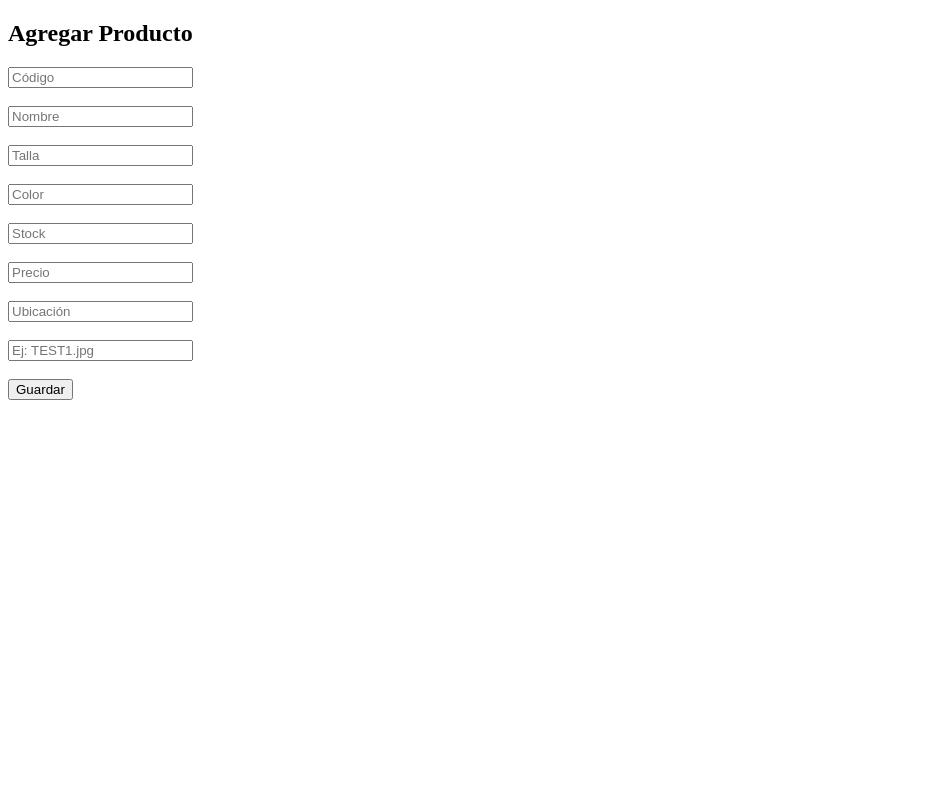
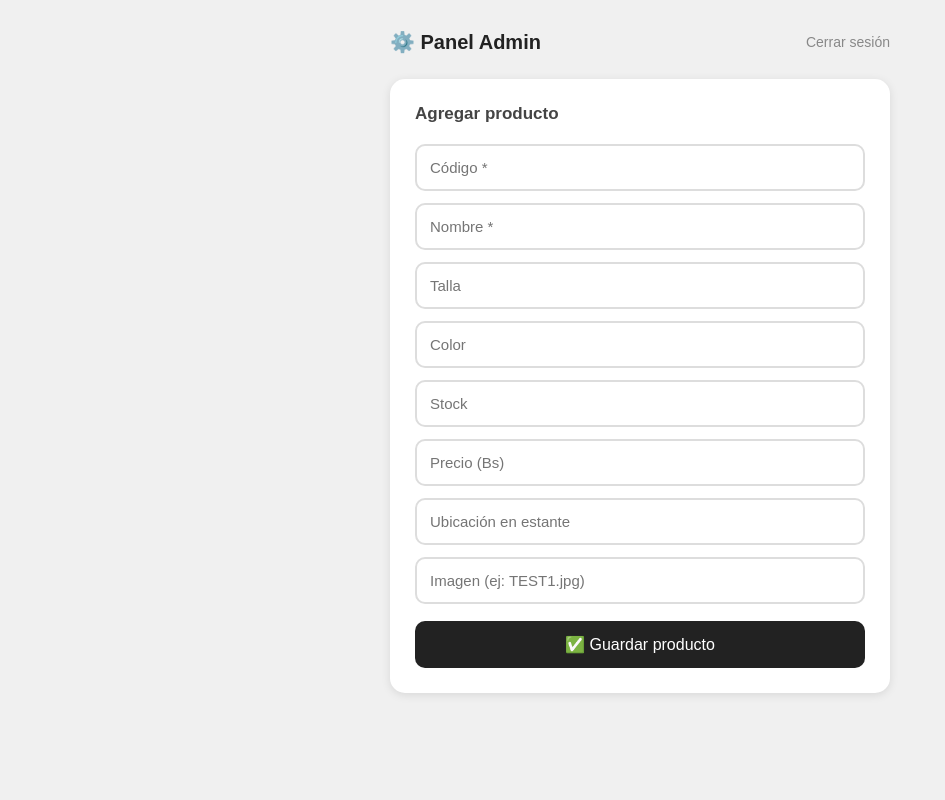
Before and after one commit to UnTalWilson/inventario-app, a Flask app: page /admin in a window 1280 px wide. Shown: the whole page, without its empty margins (0-945 px from the left). Run offline with Flask 3, Linux system fonts and the light colour scheme; the visitor is signed in with stand-in values (Sample User, id 1).

Commit message:
mejorar diseño admin y buscar

```diff
--- a/templates/admin.html
+++ b/templates/admin.html
@@ -1,24 +1,43 @@
 <!DOCTYPE html>
 <html>
 <head>
-    <title>Admin</title>
+    <title>Admin - Inventario</title>
+    <meta name="viewport" content="width=device-width, initial-scale=1.0">
+    <style>
+        * { box-sizing: border-box; margin: 0; padding: 0; }
+        body { font-family: Arial; background: #f0f0f0; min-height: 100vh; padding: 30px 15px; }
+        .header { display: flex; justify-content: space-between; align-items: center; max-width: 500px; margin: 0 auto 25px; }
+        .header h2 { font-size: 20px; color: #222; }
+        .logout { font-size: 14px; color: #888; text-decoration: none; }
+        .logout:hover { color: red; }
+        .card { background: white; border-radius: 15px; padding: 25px; width: 100%; max-width: 500px; margin: 0 auto; box-shadow: 0 2px 10px rgba(0,0,0,0.1); }
+        .card h3 { font-size: 17px; color: #444; margin-bottom: 20px; }
+        input { width: 100%; padding: 13px; font-size: 15px; border: 2px solid #ddd; border-radius: 10px; margin-bottom: 12px; outline: none; }
+        input:focus { border-color: #222; }
+        button { width: 100%; padding: 14px; font-size: 16px; background: #222; color: white; border: none; border-radius: 10px; cursor: pointer; margin-top: 5px; }
+        button:hover { background: #444; }
+        .exito { background: #e6ffe6; color: green; padding: 12px; border-radius: 10px; text-align: center; margin-bottom: 15px; }
+    </style>
 </head>
 <body>
+    <div class="header" style="max-width:500px; margin: 0 auto 25px;">
+        <h2>⚙️ Panel Admin</h2>
+        <a href="/logout" class="logout">Cerrar sesión</a>
+    </div>
 
-<h2>Agregar Producto</h2>
-
-<form method="POST">
-    <input name="codigo" placeholder="Código"><br><br>
-    <input name="nombre" placeholder="Nombre"><br><br>
-    <input name="talla" placeholder="Talla"><br><br>
-    <input name="color" placeholder="Color"><br><br>
-    <input name="stock" placeholder="Stock"><br><br>
-    <input name="precio" placeholder="Precio"><br><br>
-    <input name="ubicacion" placeholder="Ubicación"><br><br>
-    <input name="imagen" placeholder="Ej: TEST1.jpg"><br><br>
-
-    <button type="submit">Guardar</button>
-</form>
-
+    <div class="card">
+        <h3>Agregar producto</h3>
+        <form method="POST">
+            <input name="codigo" placeholder="Código *" required>
+            <input name="nombre" placeholder="Nombre *" required>
+            <input name="talla" placeholder="Talla">
+            <input name="color" placeholder="Color">
+            <input name="stock" placeholder="Stock" type="number">
+            <input name="precio" placeholder="Precio (Bs)" type="number" step="0.01">
+            <input name="ubicacion" placeholder="Ubicación en estante">
+            <input name="imagen" placeholder="Imagen (ej: TEST1.jpg)">
+            <button type="submit">✅ Guardar producto</button>
+        </form>
+    </div>
 </body>
 </html>
```
Also changed, not shown: templates/buscar.html (+36 -45 lines).
